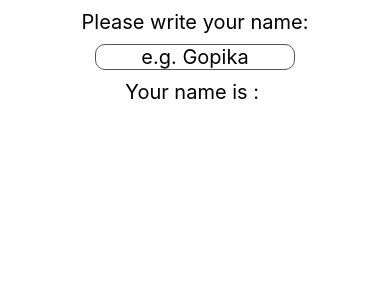
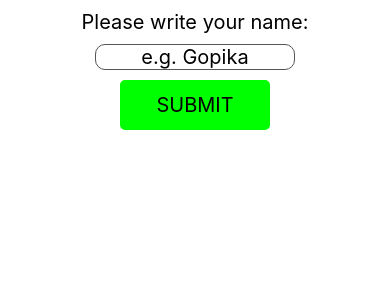
Before and after one commit to GOPIKAPANDI/MainApp, a React Native app: screen / in a window 390 px wide. Shown: the top 300 px of the page. Built offline with nearby package versions, Linux system fonts and the light colour scheme.

Commit message:
ButtonTouchablesAndPressables

```diff
--- a/App.js
+++ b/App.js
@@ -6,27 +6,95 @@
   ScrollView,
   RefreshControl,
   TextInput,
+  Button,
+  TouchableOpacity,
+  TouchableHighlight,
+  TouchableWithoutFeedback,
+  Pressable,
 } from 'react-native';
 
 const App = () => {
   const [name,setName] = useState('');
+  const [submitted , setSubmitted] = useState(false);
+  const onPressHandler = () => {
+    setSubmitted(!submitted);  //to toggle the value , while clicking multiple times
+  }
+
   return (
     <View style = {styles.body}>
     <Text style = {styles.text}>
       Please write your name:
     </Text>
     <TextInput
-    // multiline
     style = {styles.input}
     placeholder='e.g. Gopika'
     onChangeText={(val)=> setName(val)}
-    // secureTextEntry
-    // maxLength={8}
-    // editable={false}
     />
+
+
+    {/* <Button
+      title={submitted ? 'clear' : 'submit'}
+      onPress={onPressHandler}
+      // disabled={submitted}
+      color='#00f'
+    /> */}
+
+
+    {/* <TouchableOpacity onPress={onPressHandler} style={styles.touchable} activeOpacity={0.5}>
+      <Text style = {styles.text}>
+        {submitted ? 'CLEAR' : 'SUBMIT'}
+      </Text>
+    </TouchableOpacity>
+    */}
+
+
+    {/* <TouchableHighlight
+      onPress={onPressHandler}
+      style={styles.touchable}
+      activeOpacity={0.5}
+      underlayColor= '#dddddd'
+    >
+      <Text style = {styles.text}>
+        {submitted ? 'CLEAR' : 'SUBMIT'}
+      </Text>
+    </TouchableHighlight>
+    */}
+
+
+    {/*
+    <TouchableWithoutFeedback
+      onPress={onPressHandler}
+    >
+      <View style={styles.touchable}>
+      <Text style = {styles.text}>
+        {submitted ? 'CLEAR' : 'SUBMIT'}
+      </Text>
+      </View>
+    </TouchableWithoutFeedback>
+    */}
+
+
+    <Pressable
+      onPress = {onPressHandler}
+      hitSlop={{top:10,bottom:10,right: 10,left: 10}}
+      android_ripple={{color:'#00f'}}
+      style = { ({ pressed }) => [
+        {backgroundColor: pressed ? '#dddddd' : '#00ff00'},
+        styles.touchable,
+      ]}
+    >
     <Text style = {styles.text}>
-      Your name is : {name}
-    </Text>
+        {submitted ? 'CLEAR' : 'SUBMIT'}
+      </Text>
+    </Pressable>
+
+    {submitted ?
+       <Text style = {styles.text}>
+       You are registered as : {name}
+       </Text>
+       :
+       null
+     }
     </View>
   );
 };
@@ -49,7 +117,16 @@
     borderColor : '#555',
     textAlign : 'center',
     fontSize: 20,
+    marginBottom : 10,
   },
+  touchable:{
+    // backgroundColor: '#00ff00',
+    borderRadius : 5,
+    width: 150,
+    height: 50,
+    justifyContent: 'center',
+    alignItems: 'center',
+  }
 });
 
 export default App;
```
